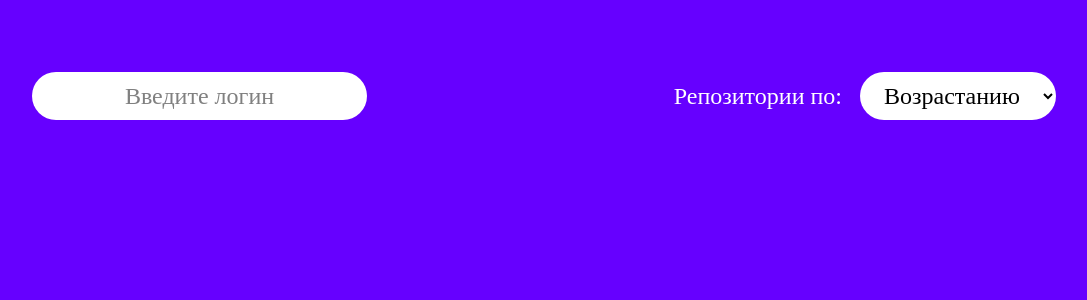
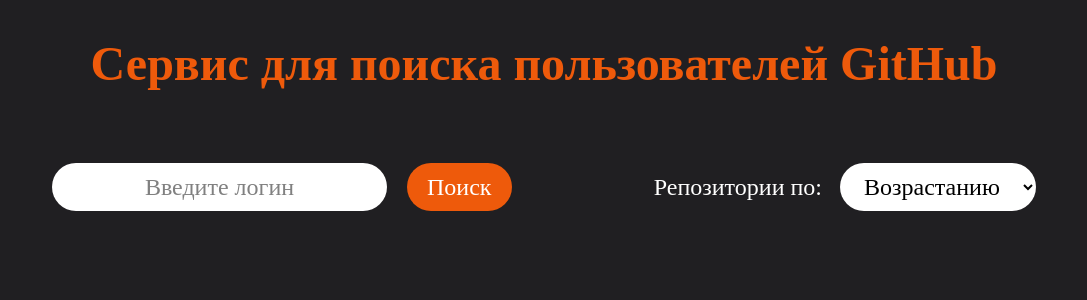
Before and after one commit to s4utner/sky-search-pro, a React (Vite) app: page / in a window 1280 px wide. Shown: the top 300 px of the page, without its empty margins (96-1183 px from the left). Built offline with nearby package versions, Linux system fonts and the light colour scheme; a web font is replaced by a local one.

Commit message:
fix: styles

```diff
--- a/package.json
+++ b/package.json
@@ -10,6 +10,7 @@
     "preview": "vite preview"
   },
   "dependencies": {
+    "@tanstack/react-query": "^5.28.9",
     "react": "^18.2.0",
     "react-dom": "^18.2.0",
     "styled-components": "^6.1.8"
--- a/src/App.tsx
+++ b/src/App.tsx
@@ -6,8 +6,12 @@
     <>
       <GlobalStyle />
       <styles.Wrapper>
-        <styles.SearchContainer>
-          <styles.Search placeholder='Введите логин' />
+        <styles.Title>Сервис для поиска пользователей GitHub</styles.Title>
+        <styles.Menu>
+          <styles.SearchContainer>
+            <styles.Search placeholder='Введите логин' />
+            <styles.Button>Поиск</styles.Button>
+          </styles.SearchContainer>
           <styles.SortContainer>
             <styles.SortText>Репозитории по:</styles.SortText>
             <styles.SortSelect>
@@ -15,7 +19,7 @@
               <styles.SortSelectOption>Убыванию</styles.SortSelectOption>
             </styles.SortSelect>
           </styles.SortContainer>
-        </styles.SearchContainer>
+        </styles.Menu>
         <styles.UsersContainer></styles.UsersContainer>
       </styles.Wrapper>
     </>
--- a/src/AppStyle.tsx
+++ b/src/AppStyle.tsx
@@ -9,10 +9,23 @@
   justify-items: center;
 `
 
-export const SearchContainer = styled.div`
+export const Title = styled.h1`
+  margin-top: 36px;
+  color: #ee5a0b;
+  font-size: 48px;
+  text-align: center;
+`
+
+export const Menu = styled.div`
   margin-top: 72px;
   display: flex;
   justify-content: space-between;
+`
+
+export const SearchContainer = styled.div`
+  display: flex;
+  gap: 20px;
+  margin-left: 20px;
 `
 
 export const Search = styled.input`
@@ -22,7 +35,6 @@
   padding: 10px 20px 10px 20px;
   background-color: white;
   font-size: 24px;
-  box-sizing: border-box;
 
   &::placeholder {
     color: gray;
@@ -30,10 +42,28 @@
   }
 `
 
+export const Button = styled.button`
+  border: none;
+  border-radius: 32px;
+  outline: none;
+  padding: 10px 20px 10px 20px;
+  background-color: white;
+  font-size: 24px;
+  color: #fff;
+  background-color: #ee5a0b;
+  cursor: pointer;
+  transition: all 0.15s;
+
+  &:hover {
+    background-color: #d05d1f;
+  }
+`
+
 export const SortContainer = styled.div`
   display: flex;
   align-items: center;
   gap: 18px;
+  margin-right: 20px;
 `
 
 export const SortText = styled.p`
@@ -48,6 +78,7 @@
   padding: 10px 20px 10px 20px;
   background-color: white;
   font-size: 24px;
+  cursor: pointer;
 `
 
 export const SortSelectOption = styled.option`
--- a/src/GlobalStyle.tsx
+++ b/src/GlobalStyle.tsx
@@ -9,7 +9,7 @@
 }
 
 body {
-    background-color: #6600FF;
+    background-color: #201f22;
     display: flex;
     justify-content: center;
 }
```
Also changed, not shown: 1 other file (tests, documents, lock files or other folders).
